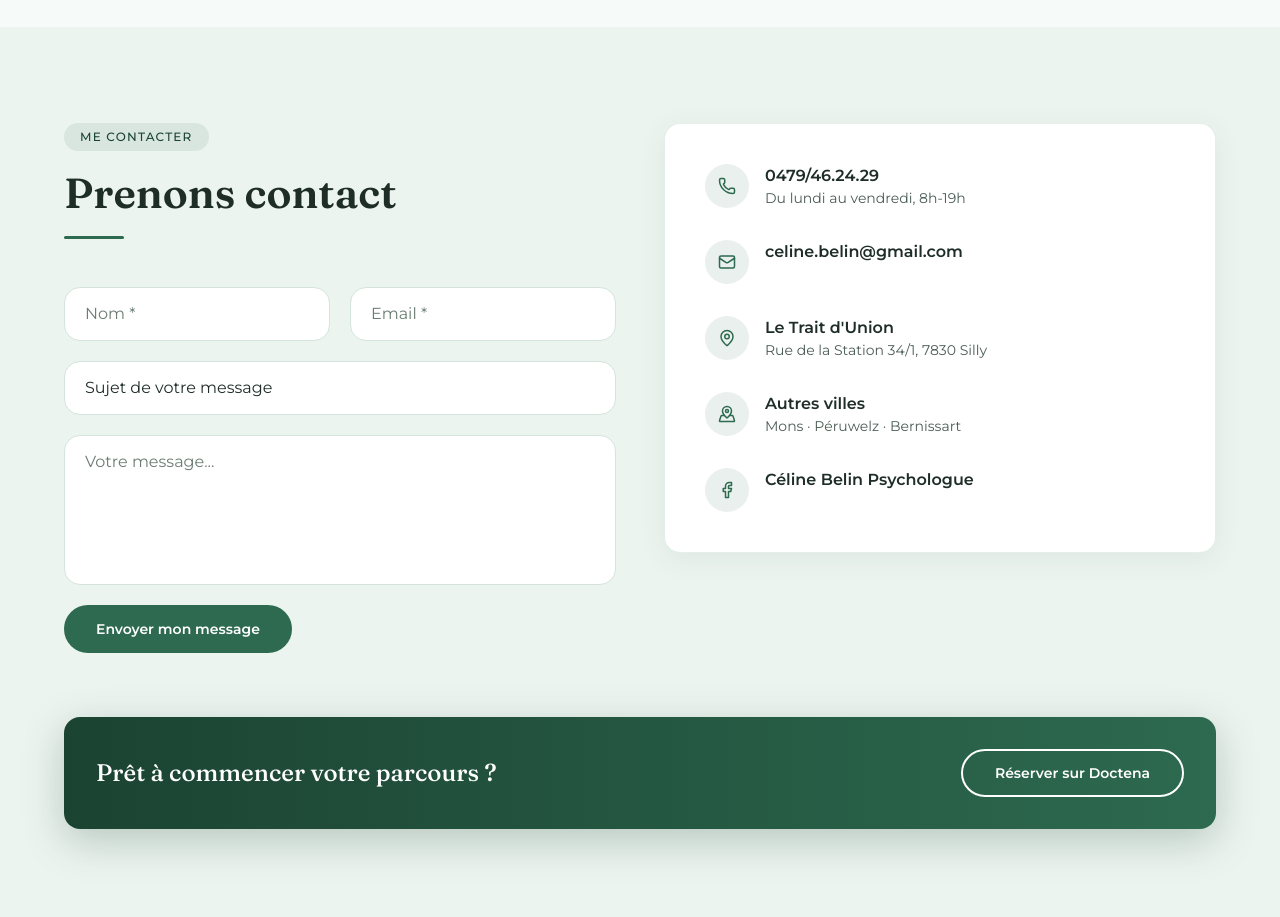
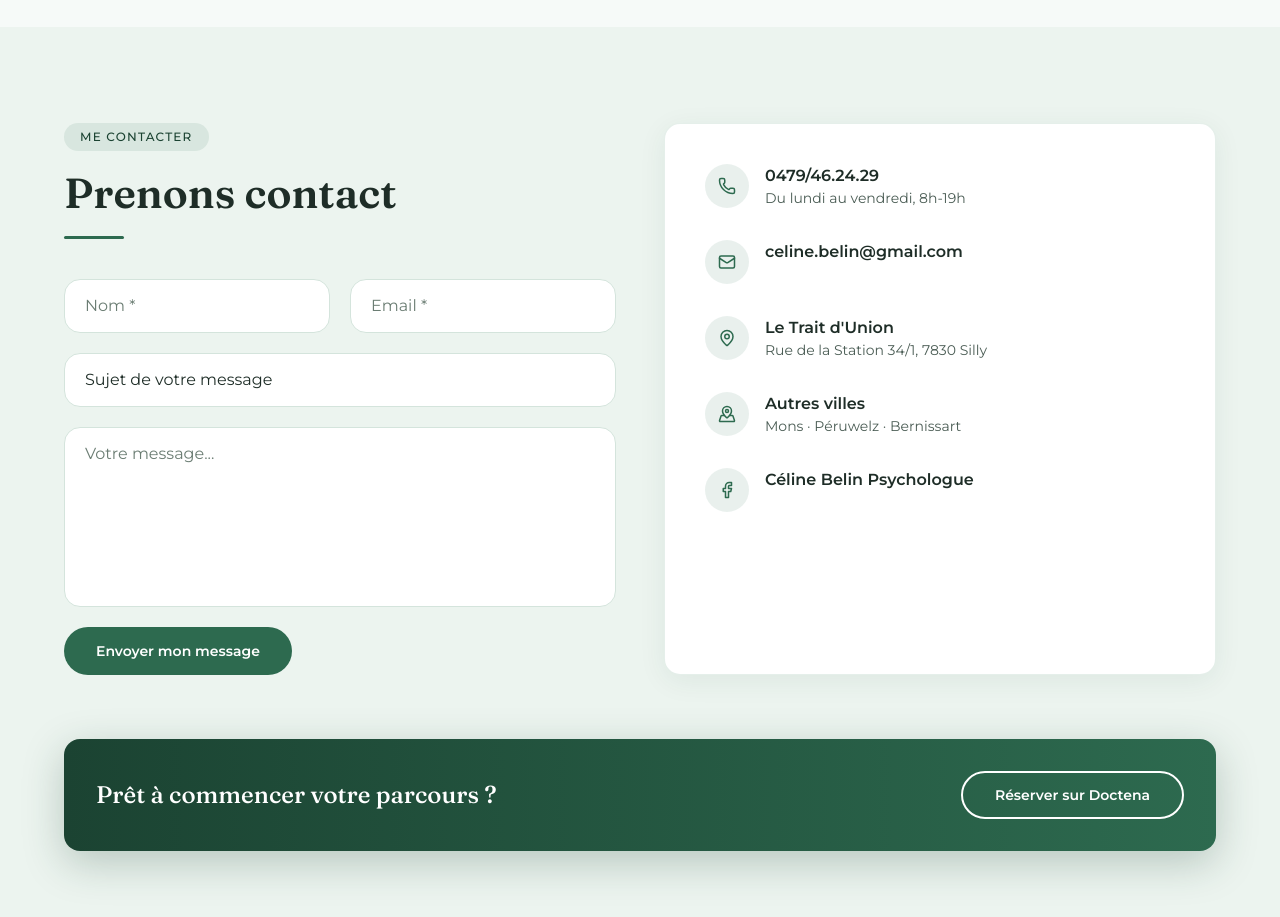
Before and after one commit to rdgdeg/celinebelin, a React (Vite) app: page / in a window 1280 px wide. Shown: the part 5220-6137 px from the top of the page. Built offline with nearby package versions, Linux system fonts and the light colour scheme.

Commit message:
Contact: aligne formulaire et carte (grille stretch, hauteurs égales).

```diff
--- a/src/components/SectionHeader.tsx
+++ b/src/components/SectionHeader.tsx
@@ -1,9 +1,12 @@
+import { cn } from "@/lib/utils";
+
 interface SectionHeaderProps {
   label: string;
   title: string;
   subtitle?: string;
   light?: boolean;
   align?: "center" | "left";
+  className?: string;
 }
 
 export default function SectionHeader({
@@ -12,9 +15,16 @@ export default function SectionHeader({
   subtitle,
   light = false,
   align = "center",
+  className,
 }: SectionHeaderProps) {
   return (
-    <div className={`${align === "center" ? "text-center" : "text-left"} mb-12`}>
+    <div
+      className={cn(
+        align === "center" ? "text-center" : "text-left",
+        "mb-12",
+        className
+      )}
+    >
       <span
         className={`inline-block px-4 py-1.5 rounded-full text-xs font-medium uppercase tracking-[0.1em] mb-4 ${
           light
--- a/src/sections/ContactSection.tsx
+++ b/src/sections/ContactSection.tsx
@@ -21,20 +21,24 @@ export default function ContactSection() {
   return (
     <section id="contact" className="py-24 bg-cream-alt">
       <div className="max-w-[1200px] mx-auto px-6">
-        <div className="grid lg:grid-cols-2 gap-12">
-          {/* Left: Form */}
-          <div>
+        <div className="grid grid-cols-1 gap-12 lg:grid-cols-2 lg:items-stretch">
+          {/* Left: Form — même hauteur que la carte droite */}
+          <div className="flex min-h-0 flex-col lg:h-full">
             <ScrollReveal>
               <SectionHeader
                 label="Me contacter"
                 title="Prenons contact"
                 align="left"
+                className="mb-8 lg:mb-10"
               />
             </ScrollReveal>
 
-            <ScrollReveal delay={0.1}>
-              <form onSubmit={handleSubmit} className="flex flex-col gap-5">
-                <div className="grid sm:grid-cols-2 gap-5">
+            <ScrollReveal delay={0.1} className="flex min-h-0 flex-1 flex-col">
+              <form
+                onSubmit={handleSubmit}
+                className="flex min-h-0 flex-1 flex-col gap-5"
+              >
+                <div className="grid shrink-0 gap-5 sm:grid-cols-2">
                   <input
                     type="text"
                     placeholder="Nom *"
@@ -56,7 +60,7 @@ export default function ContactSection() {
                 <select
                   value={formData.subject}
                   onChange={(e) => setFormData({ ...formData, subject: e.target.value })}
-                  className="w-full px-5 py-3.5 rounded-xl border border-warm-border bg-white text-warm-text focus:outline-none focus:border-forest focus:ring-2 focus:ring-forest/20 transition-all appearance-none cursor-pointer"
+                  className="w-full shrink-0 px-5 py-3.5 rounded-xl border border-warm-border bg-white text-warm-text focus:outline-none focus:border-forest focus:ring-2 focus:ring-forest/20 transition-all appearance-none cursor-pointer"
                 >
                   <option value="">Sujet de votre message</option>
                   <option value="rdv">Demande de rendez-vous</option>
@@ -67,15 +71,15 @@ export default function ContactSection() {
 
                 <textarea
                   placeholder="Votre message..."
-                  rows={5}
+                  rows={4}
                   value={formData.message}
                   onChange={(e) => setFormData({ ...formData, message: e.target.value })}
-                  className="w-full px-5 py-3.5 rounded-xl border border-warm-border bg-white text-warm-text placeholder:text-warm-text-light focus:outline-none focus:border-forest focus:ring-2 focus:ring-forest/20 transition-all resize-none"
+                  className="min-h-[140px] w-full flex-1 resize-none rounded-xl border border-warm-border bg-white px-5 py-3.5 text-warm-text placeholder:text-warm-text-light focus:outline-none focus:border-forest focus:ring-2 focus:ring-forest/20 transition-all lg:min-h-[180px]"
                 />
 
                 <button
                   type="submit"
-                  className="self-start inline-flex items-center px-8 py-3.5 bg-forest text-white text-sm font-semibold rounded-full hover:bg-forest-light hover:-translate-y-0.5 hover:shadow-[0_4px_20px_rgba(45,106,79,0.28)] active:bg-forest-dark active:translate-y-0 transition-all duration-300"
+                  className="mt-auto inline-flex shrink-0 items-center self-start px-8 py-3.5 bg-forest text-sm font-semibold text-white rounded-full hover:bg-forest-light hover:-translate-y-0.5 hover:shadow-[0_4px_20px_rgba(45,106,79,0.28)] active:bg-forest-dark active:translate-y-0 transition-all duration-300"
                 >
                   {submitted ? "Message envoyé !" : "Envoyer mon message"}
                 </button>
@@ -84,8 +88,8 @@ export default function ContactSection() {
           </div>
 
           {/* Right: Info */}
-          <ScrollReveal direction="right" delay={0.2}>
-            <div className="bg-white rounded-2xl p-8 lg:p-10 border border-warm-border/60 shadow-[0_6px_28px_rgba(27,67,50,0.07)]">
+          <ScrollReveal direction="right" delay={0.2} className="flex min-h-0 lg:h-full">
+            <div className="flex h-full min-h-[280px] w-full flex-col rounded-2xl border border-warm-border/60 bg-white p-8 shadow-[0_6px_28px_rgba(27,67,50,0.07)] lg:min-h-0 lg:p-10">
               <div className="flex flex-col gap-8">
                 <div className="flex items-start gap-4">
                   <div className="w-11 h-11 rounded-full bg-forest/10 flex items-center justify-center shrink-0">
```
